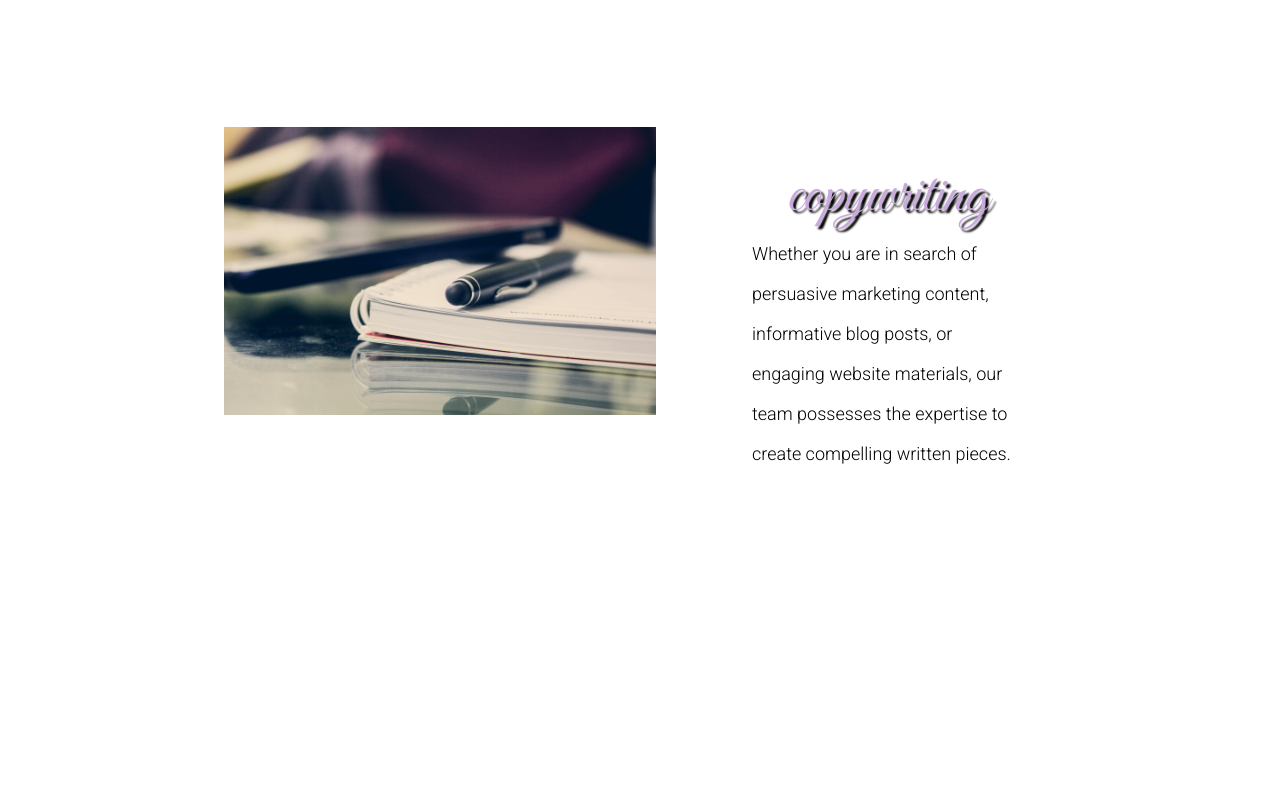
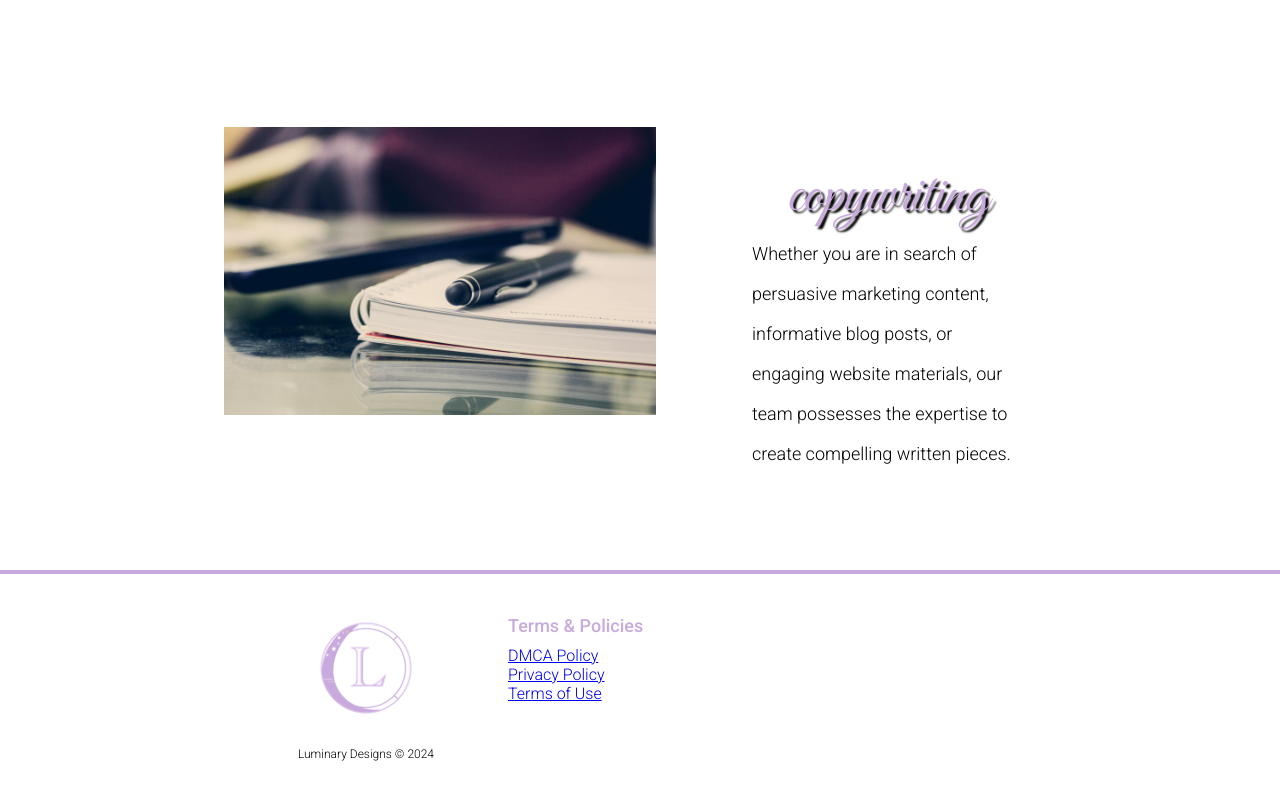
Before and after one commit to sherlineau/LuminaryDesign, a React (Vite) app: page / in a window 1280 px wide. Shown: the part 1826-2626 px from the top of the page. Before the commit the page ends 2396 px from the top, so only its background shows below. Built offline with nearby package versions, Linux system fonts and the light colour scheme.

Commit message:
added footer

```diff
--- a/src/App.jsx
+++ b/src/App.jsx
@@ -4,6 +4,7 @@ import Home from "./views/Home"
 import Projects from "./views/Projects"
 import Contact from "./views/Contact"
 import Navbar from "./components/Navbar"
+import Footer from "./components/Footer"
 
 function App() {
 
@@ -16,6 +17,7 @@ function App() {
         <Route path="/projects" element={<Projects/> }/>
         <Route path="/contact-us" element={<Contact/> }/>
       </Routes>
+      <Footer />
     </div>
   )
 }
--- /dev/null
+++ b/src/components/Footer/index.css
@@ -0,0 +1,28 @@
+footer {
+    border-top: .25rem solid #c8aadd;
+}
+
+.footer{
+    width: 70%;
+    margin:auto;
+    padding: 2rem;
+}
+
+footer .heading {
+    font-family: 'Roboto', sans-serif;
+    color: #c8aadd;
+    font-weight: 500;
+}
+
+footer a {
+    display: block;
+}
+
+footer .logo {
+    margin: 0 5rem;
+}
+
+.copyright {
+    font-size: .75rem;
+    text-align: center;
+}
--- /dev/null
+++ b/src/components/Footer/index.jsx
@@ -0,0 +1,25 @@
+import { Link } from "react-router-dom";
+import "./index.css";
+
+const index = () => {
+  return (
+    <footer>
+      <div className="footer row space-around">
+        <div className="">
+          <Link to="/">
+            <img src="/icon.png" alt="luminary designs logo" className="logo" />
+          </Link>
+          <p className="copyright">Luminary Designs &copy; 2024</p>
+        </div>
+        <div>
+          <p className="heading">Terms & Policies</p>
+          <Link to="/dmca-policy">DMCA Policy</Link>
+          <Link to="/privacy-policy">Privacy Policy</Link>
+          <Link to="/terms-of-use">Terms of Use</Link>
+        </div>
+      </div>
+    </footer>
+  );
+};
+
+export default index;
```
